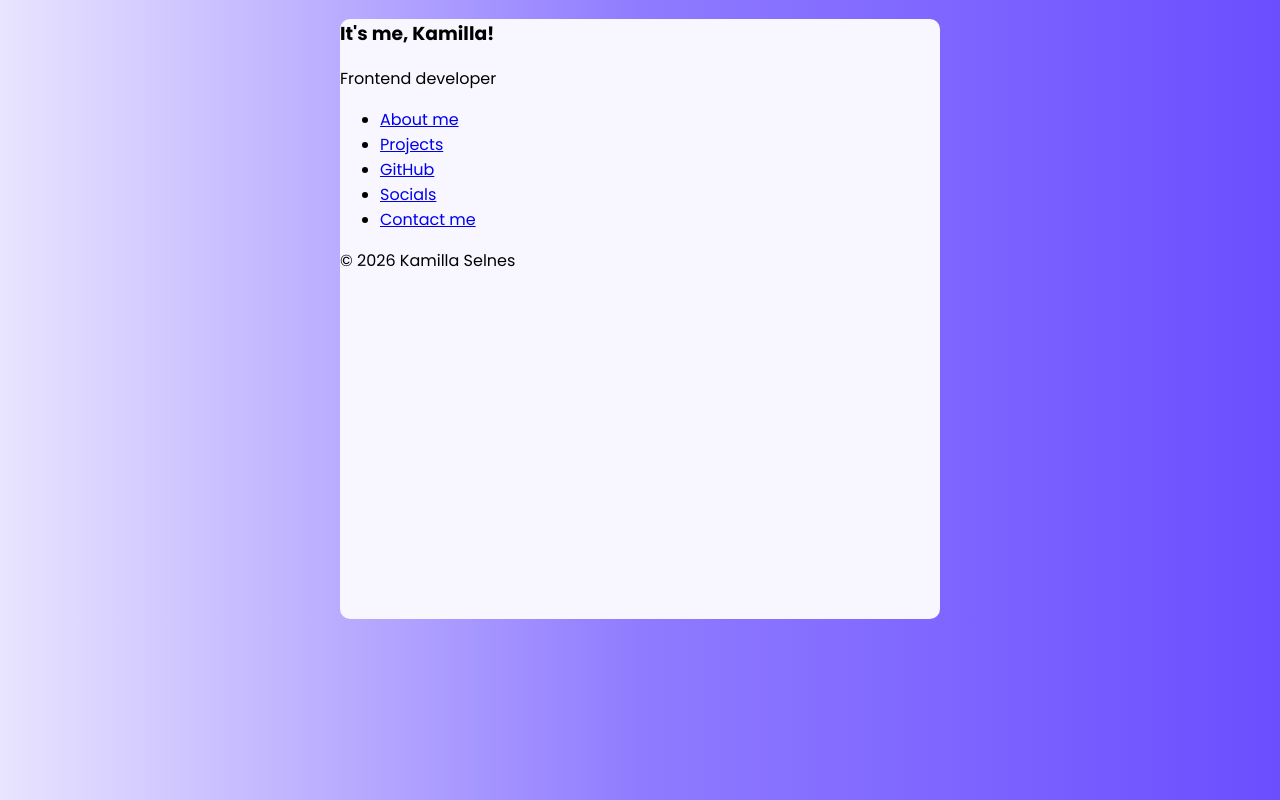
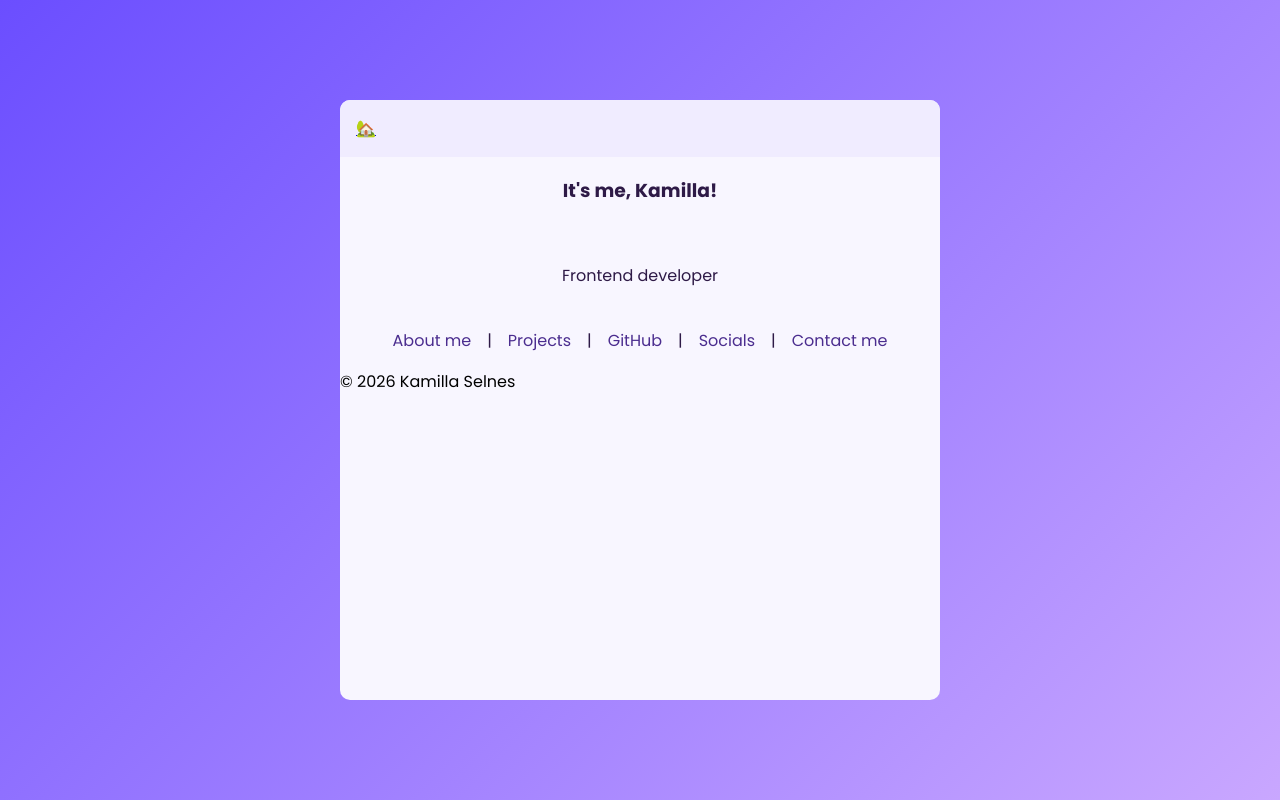
Before and after one commit to Kamillaaks/kulekamminettside, a plain HTML site: page index.html in a window 1280 px wide. Drawn offline with Linux system fonts and the light colour scheme.

Commit message:
changes in index.html and added some css

```diff
--- a/index.html
+++ b/index.html
@@ -24,21 +24,27 @@
         <section class="hero">
             <article class="card">
                 <header class="card-header">
+                    <a href="#">🏡</a>
+                </header>
+
+                <div class="card-content">
                     <h1>It's me, Kamilla!</h1>
                     <p>Frontend developer</p>
-                </header>
-
-                <nav>
-                    <ul>
-                        <li><a href="#">About me</a></li>
-                        <li><a href="#">Projects</a></li>
-                        <li><a href="#">GitHub</a></li>
-                        <li><a href="#">Socials</a></li>
-                        <li><a href="#">Contact me</a></li>
-                    </ul>
+                    <nav>
+                    <nav class="links">
+                        <a href="#">About me</a>
+                        |
+                        <a href="#">Projects</a>
+                        |
+                        <a href="#">GitHub</a>
+                        |
+                        <a href="#">Socials</a>
+                        |
+                        <a href="#">Contact me</a>
+                    </nav>
                 </nav>
-
-                <footer>
+                </div>
+                <footer class="footer">
                     <p>© 2026 Kamilla Selnes</p>
                 </footer>
             </article>
--- a/style.css
+++ b/style.css
@@ -13,25 +13,84 @@
   box-sizing: border-box;
 }
 
-body {
+html, body {
     margin: 0;
+    height: 100%;
     font-family: 'Poppins', sans-serif;
-    background-image: linear-gradient(90deg, #E9E4FF, #8F7BFF, #6B4EFF);
 }
 
 .hero {
-    width: 600px;
-    height: 600px;
+    /* Dette gjør at den dekker hele skjermen */
+    min-height: 100vh;
+
+    /* Layout/flex */
+    display: flex;
+    justify-content: center;
+    align-items: center;
+
+    /* Gradienten som er i bakgrunnen */
+    background: linear-gradient(135deg, #6B4EFF, #C9A7FF);
+}
+
+.card {
+    /* Størrelse */
+    width: 90%;
+    max-width: 600px;
+    min-height: 600px;
+    height: auto;
+
+    /* Layout/flex */
+    display: flex;
+    flex-direction: column;
+    align-items: stretch;
+
+    /* Margin/plassering */
+    margin: 0 auto;
+
+
+    /* Utseende/stil */
     background-color: #F8F6FF;
-    justify-content: center;
-    margin: 0 auto;
     border-radius: 10px;
 }
 
-.card {
+.card-header {
+    display: flex;
+    flex-direction: column;
+    justify-content: flex-start;
+    gap: 0.5rem;
+    padding: 1rem;
+    width: 100%;
+    background-color: #F0ecff;
+    border-top-left-radius: 10px;
+    border-top-right-radius: 10px;
+}
+
+.card-content {
+    display: flex;
+    flex-direction: column;   /* ovenfra og ned */
+    align-items: center;      /* midtstilt horisontalt */
+    text-align: center;       /* tekst også midtstilt */
+    gap: 1.5rem;              /* luft mellom elementene */
+    color: #2E1A47;
+}
+
+.links {
+    display: flex;
+    gap: 1rem;
+    flex-wrap: wrap;
+    justify-content: center;
+}
+
+.links a {
+    text-decoration: none;
+    color: #4B2D8F;
+}
+
+.links a:hover {
+  color: #E3DAFF;
+}
+
+.footer {
+
 
 }
-
-.card-header {
-
-}
```
